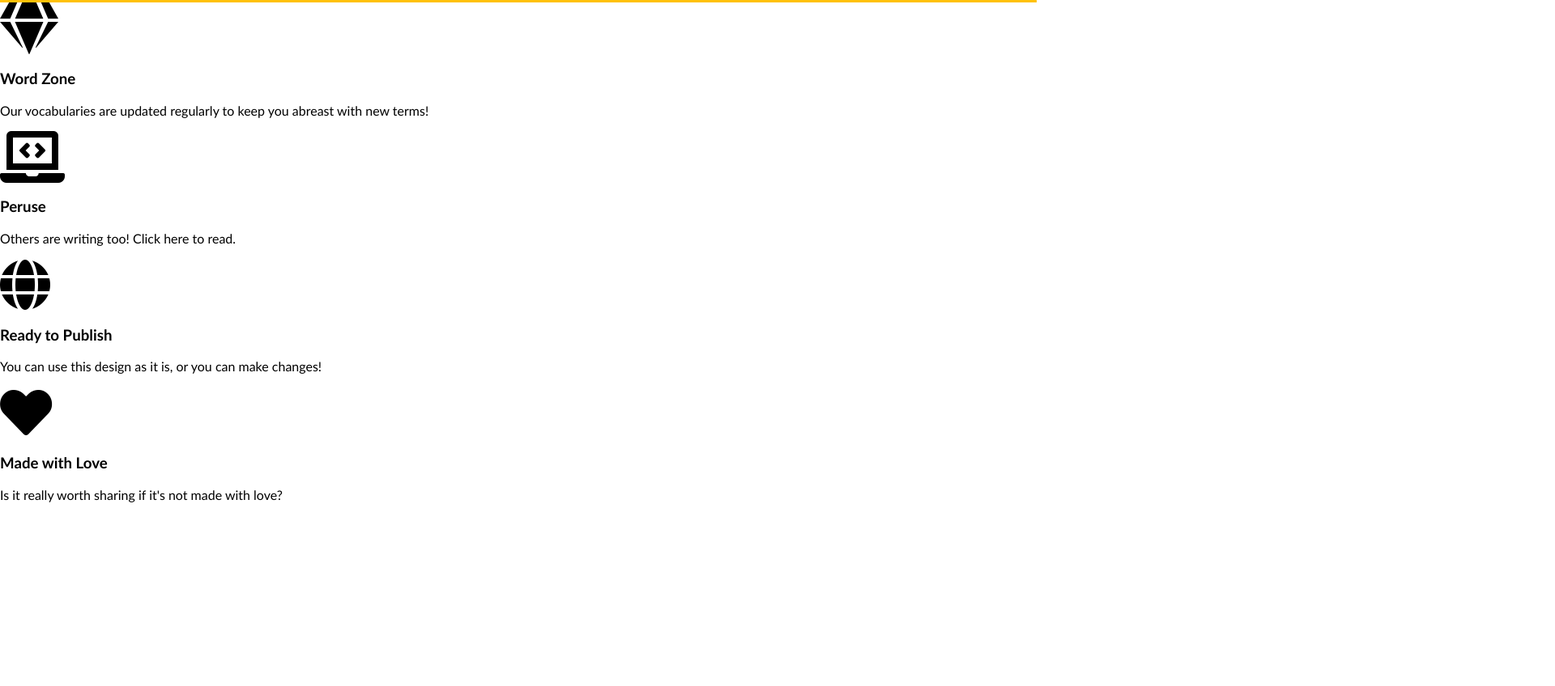
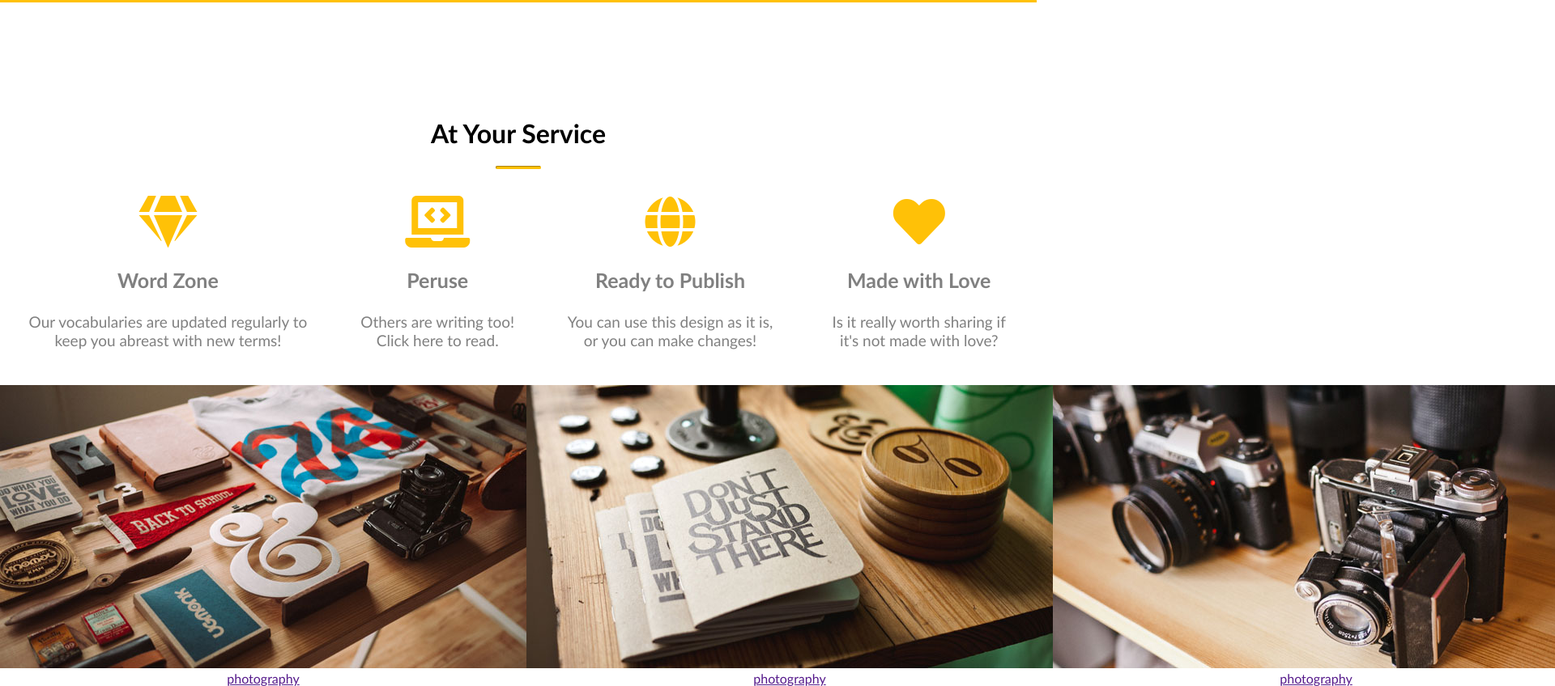
Before and after one commit to naz-coder/Scribo, a plain HTML site: page index.html in a window 1280 px wide. Shown: the part 1464-2312 px from the top of the page at 81% size, 1920 px wide, since content can reach past the window. Before the commit the page ends 2101 px from the top, so only its background shows below. Drawn offline with nearby package versions, Linux system fonts and the light colour scheme.

Commit message:
more css done

```diff
--- a/assets/css/main.css
+++ b/assets/css/main.css
@@ -155,3 +155,101 @@ a.services{
     color: black;
     font-family: 'Gill Sans', 'Gill Sans MT', Calibri, 'Trebuchet MS', sans-serif;
 }
+#services h1{
+    text-align: center;
+    padding-top: 120px;
+}
+#services hr{
+    width: 4%;
+    background-color: #ffc107;
+    padding: 1px;
+    border-radius: 20px 20px 20px 20px;
+    border-color: #ffc107;
+}
+#services h3{
+    font-size: 25px;
+    color: #808080;
+}
+#services p{
+    font-size: 19px;
+    color: #808080;
+}
+#services .d-flex div{
+    padding: 20px;
+    margin: 5px;
+}
+#services .d-flex div i{
+    color: #ffc107;
+
+}
+#services .d-flex div:first-child{
+    background-color: white;
+    -webkit-box-shadow: 0 8px 6px -6px white;
+    -moz-box-shadow: 0 8px 6px -6px white;
+    box-shadow: 0 8px 6px -6px white;
+    color: #000;
+}
+#services .d-flex div:first-child:hover{
+    background: linear-gradient(to right, palegreen, orange, yellow);
+    transition: 1s all;
+    color: #000;
+}
+#services .d-flex div i:hover{
+    color: #000;
+    transition: 1s all;
+}
+#services .d-flex div h3:hover{
+    color: #000;
+    transition: 1s all;
+}
+#services .d-flex div p:hover{
+    color: #000;
+    transition: 1s all;
+}
+#services .d-flex div:nth-child(2){
+    background-color: #fff;
+    color: #000;
+    -webkit-box-shadow: 0 8px 6px -6px #fff;
+    -moz-box-shadow: 0 8px 6px -6px #fff;
+    box-shadow: 0 8px 6px -6px #fff;
+}
+#services .d-flex div:nth-child(2):hover{
+    background: linear-gradient(to right, palegreen, orange, yellow);
+    transition: 1s all;
+    color: #fff;
+}
+#services .d-flex div:nth-child(3){
+    background-color: #fff;
+    color: #000;
+    -webkit-box-shadow: 0 8px 6px -6px #fff;
+    -moz-box-shadow: 0 8px 6px -6px #fff;
+    box-shadow: 0 8px 6px -6px #fff;
+}
+#services .d-flex div:nth-child(3):hover{
+    background: linear-gradient(to right, palegreen, orange, yellow);
+    transition: 1s all;
+    color: #fff;
+}
+#services .d-flex div:last-child{
+    background-color: white;
+    color: #000;
+    -webkit-box-shadow: 0 8px 6px -6px #fff;
+    -moz-box-shadow: 0 8px 6px -6px #fff;
+    box-shadow: 0 8px 6px -6px #fff;
+}
+#services .d-flex div:last-child:hover{
+    background: linear-gradient(to right, palegreen, orange, yellow);
+    transition: 1s all;
+    color: #000;
+}
+#directory {
+    size: px;
+}
+#directory .d-flex div img1{
+    padding: 10px;
+    margin: 5px;
+}
+img{
+    width: 50;
+    height: 5;
+}
--- a/index.html
+++ b/index.html
@@ -23,6 +23,7 @@
                         <li><a href="index.html"><i class=""></i>Home</a></li>
                         <li><a href="#about"><i class=""></i>About Us</a></li>
                         <li><a href="#services"><i class=""></i>Services</a></li>
+                        <li><a href="#directory"><i class=""></i>directory</a></li>
                         <li><a href="#contact"><i class=""></i>Contact Us</a></li>
                     </ul>
                 </nav>
@@ -50,8 +51,10 @@
             <button><a href="#services" class="services">Get Started!</a></button>
         </div>
     </section>
-    <section id="services">
-        <div id="container">
+    <div id="services">
+            <h1>At Your Service</h1>
+            <hr>
+        <div class="d-flex justify-around text-center">
                 <div>
                     <i class="fas fa-4x fa-gem"></i>
                     <h3>Word Zone</h3>
@@ -73,10 +76,25 @@
                     <p>Is it really worth sharing if it's not made with love?</p>
                 </div>
         </div>
-    </section>
-    <section class="directory">
-
-    </section>
+    </div>
+    <div id="directory">
+        <!-- <div class="groups"> -->
+            <div class="d-flex justify-around text-center">
+                <div class="img1">
+                    <a href=""><img src="assets/img/imgg/pictures/1.jpg">photography</a>
+                </div>
+                <div class="img2">
+                    <a href=""><img src="assets/img/imgg/pictures/2.jpg">photography</a>
+                </div>
+                <div class="img3">
+                    <a href=""><img src="assets/img/imgg/pictures/3.jpg">photography</a>
+                </div>
+                <div class="img4">
+                    <a href=""><img src="assets/img/imgg/pictures/4.jpg">photography</a>
+                </div>
+            </div>
+        </div>
+    </div>
 
     <section class="contact">
 
```
